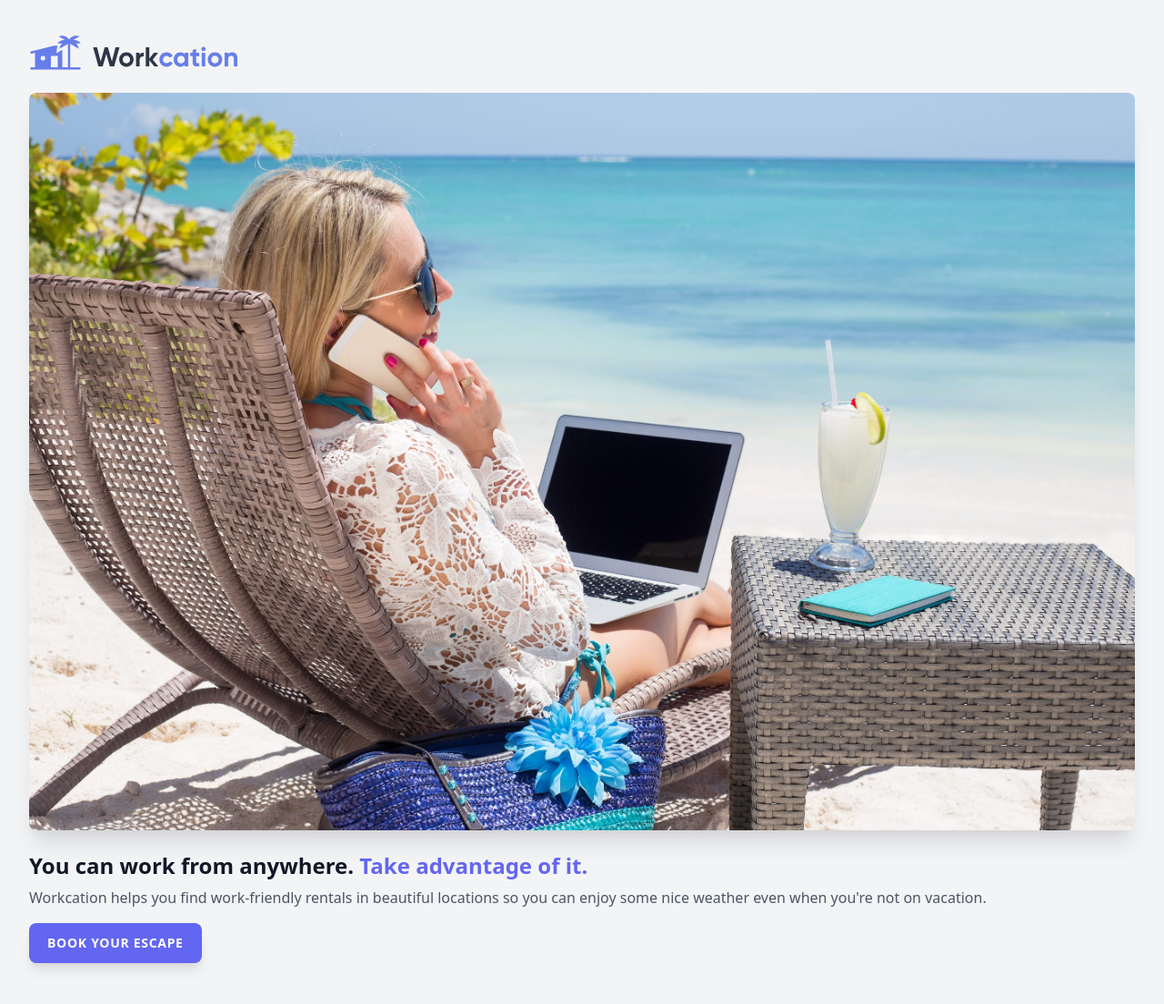
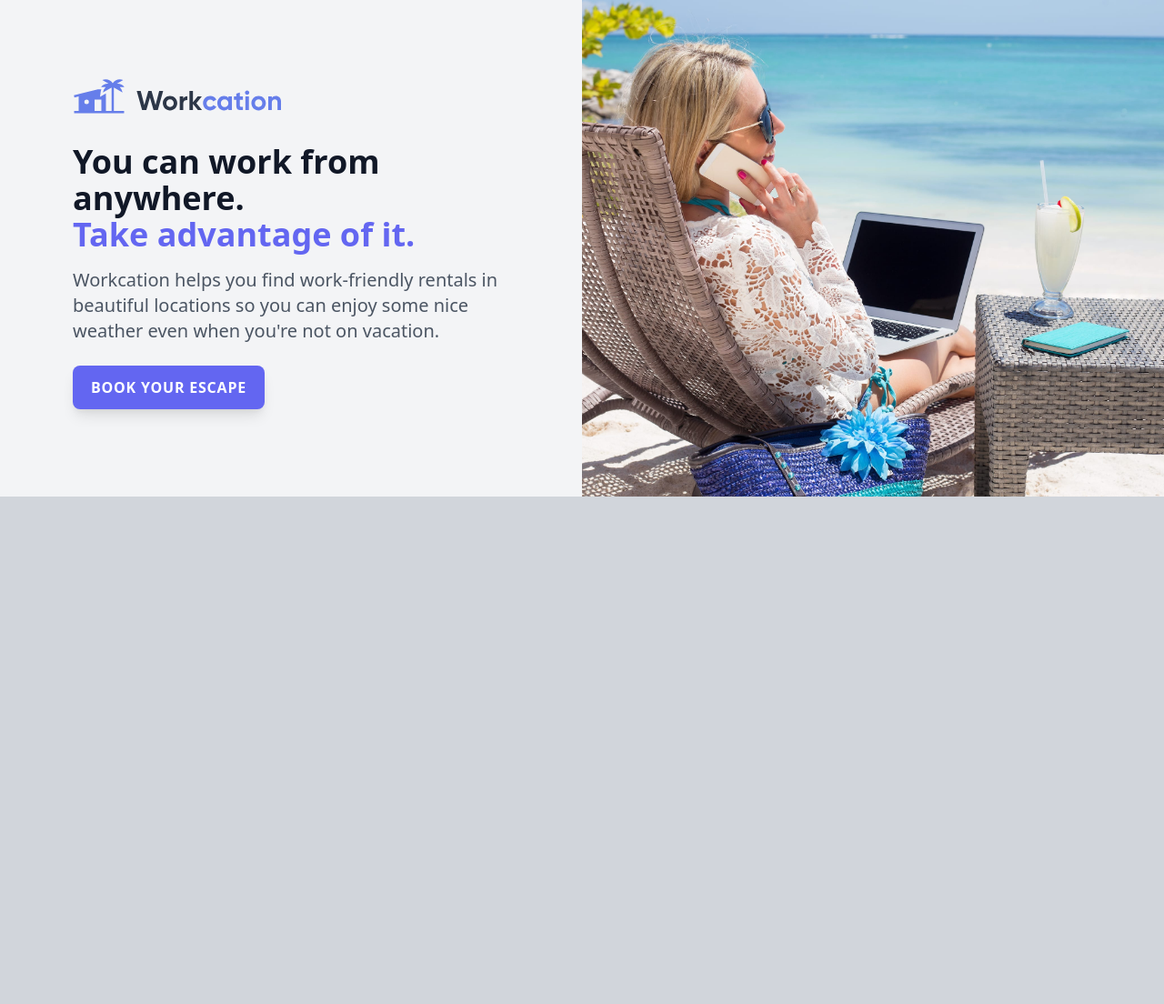
Before and after one commit to jooken/my-tailwindcss, a website: page public/index.html in a window 1280 px wide. Shown: the part 10-1114 px from the top of the page at 91% size. After the commit the page ends 800 px from the top, so only its background shows below. Drawn offline with nearby package versions, Linux system fonts and the light colour scheme; files that its build step writes are made by us from their sources.

Commit message:
03. responsive design 완성

```diff
--- a/public/index.html
+++ b/public/index.html
@@ -4,18 +4,42 @@
     <meta name="viewport" content="width=device-width, initial-scale=1.0">
     <title>Document</title>
     <link rel="stylesheet" href="/build/tailwind.css">
+    <!--
+        16px => 1rem => 4unit
+        4px => 0.25rem => 1unit
+        xs => 20rem => 320px, mobile S
+                       375px, mobile M
+                       425px, mobile L
+        sm => 24rem => 384px, 640px
+        md => 28rem => 448px, (128+)768px, tablet
+        lg => 32rem => 512px, (256+)1024px, laptop
+        xl => 36rem => 576px, (256+)1280px
+        2xl => 42rem => 672px, (256+)1536px
+        3xl => 48rem => 768px,
+        4xl => 56rem =>
+        5xl => 64rem
+        6xl => 72rem
+        7xl => 80rem
+    -->
 </head>
-<body class="bg-gray-100">
-    <div class="px-8 py-12">
-        <img class="h-10" src="/img/logo.svg" alt="Workcation" />
-        <img class="mt-6 rounded-lg shadow-xl" src="/img/beach-work.jpg" alt="Woman workcationing on the beach" />
-        <h1 class="mt-6 text-2xl font-bold text-gray-900 leading-tight">
-            You can work from anywhere.
-            <span class="text-indigo-500">Take advantage of it.</span>
-        </h1>
-        <p class="mt-2 text-gray-600">Workcation helps you find work-friendly rentals in beautiful locations so you can enjoy some nice weather even when you're not on vacation.</p>
-        <div class="mt-4">
-            <a href="#" class="inline-block px-5 py-3 rounded-lg shadow-lg bg-indigo-500 hover:bg-indigo-400 text-sm text-white uppercase tracking-wider font-semibold">Book your escape</a>
+<body class="bg-gray-300">
+    <div class="bg-gray-100 flex">
+        <div class="px-8 py-12 lg:py-24 lg:px-12 max-w-md mx-auto sm:max-w-xl lg:max-w-full lg:w-1/2">
+            <div class="lg:max-w-lg lg:ml-auto">
+                <img class="h-10" src="/img/logo.svg" alt="Workcation" />
+                <img class="mt-6 rounded-lg shadow-xl sm:mt-8 sm:h-64 sm:w-full sm:object-cover sm:object-center lg:hidden" src="/img/beach-work.jpg" alt="Woman workcationing on the beach" />
+                <h1 class="mt-6 text-2xl font-bold text-gray-900 leading-tight sm:mt-8 sm:text-4xl lg:text-3xl xl:text-4xl">
+                    You can work from anywhere.
+                    <br class="hidden lg:inline" /><span class="text-indigo-500">Take advantage of it.</span>
+                </h1>
+                <p class="mt-2 text-gray-600 sm:mt-4 sm:text-xl">Workcation helps you find work-friendly rentals in beautiful locations so you can enjoy some nice weather even when you're not on vacation.</p>
+                <div class="mt-4 sm:mt-6">
+                    <a href="#" class="inline-block px-5 py-3 rounded-lg shadow-lg bg-indigo-500 hover:bg-indigo-400 text-sm text-white uppercase tracking-wider font-semibold sm:text-base">Book your escape</a>
+                </div>
+            </div>
+        </div>
+        <div class="hidden lg:block lg:w-1/2 lg:relative">
+            <img class="absolute inset-0 h-full w-full object-cover object-center" src="/img/beach-work.jpg" alt="Woman workcationing on the beach" />
         </div>
     </div>
 </body>
```
